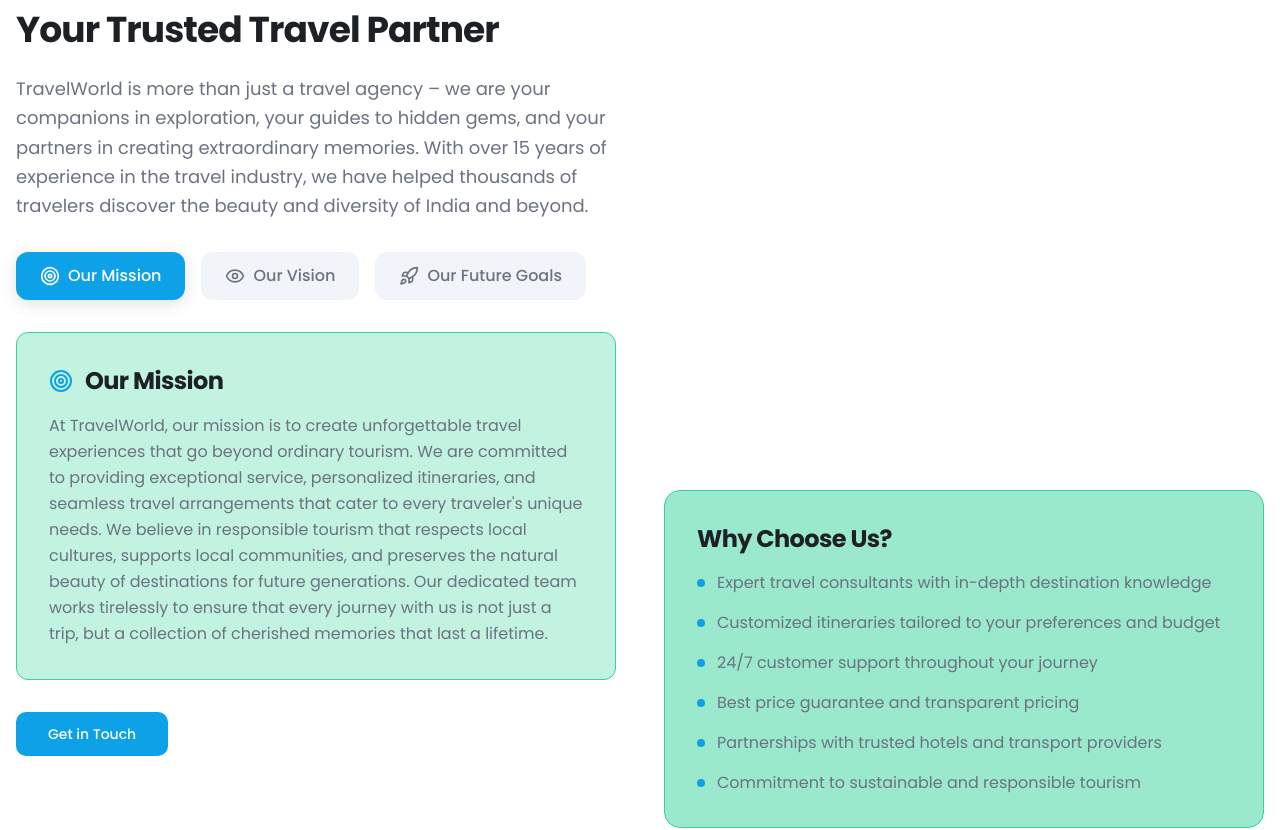
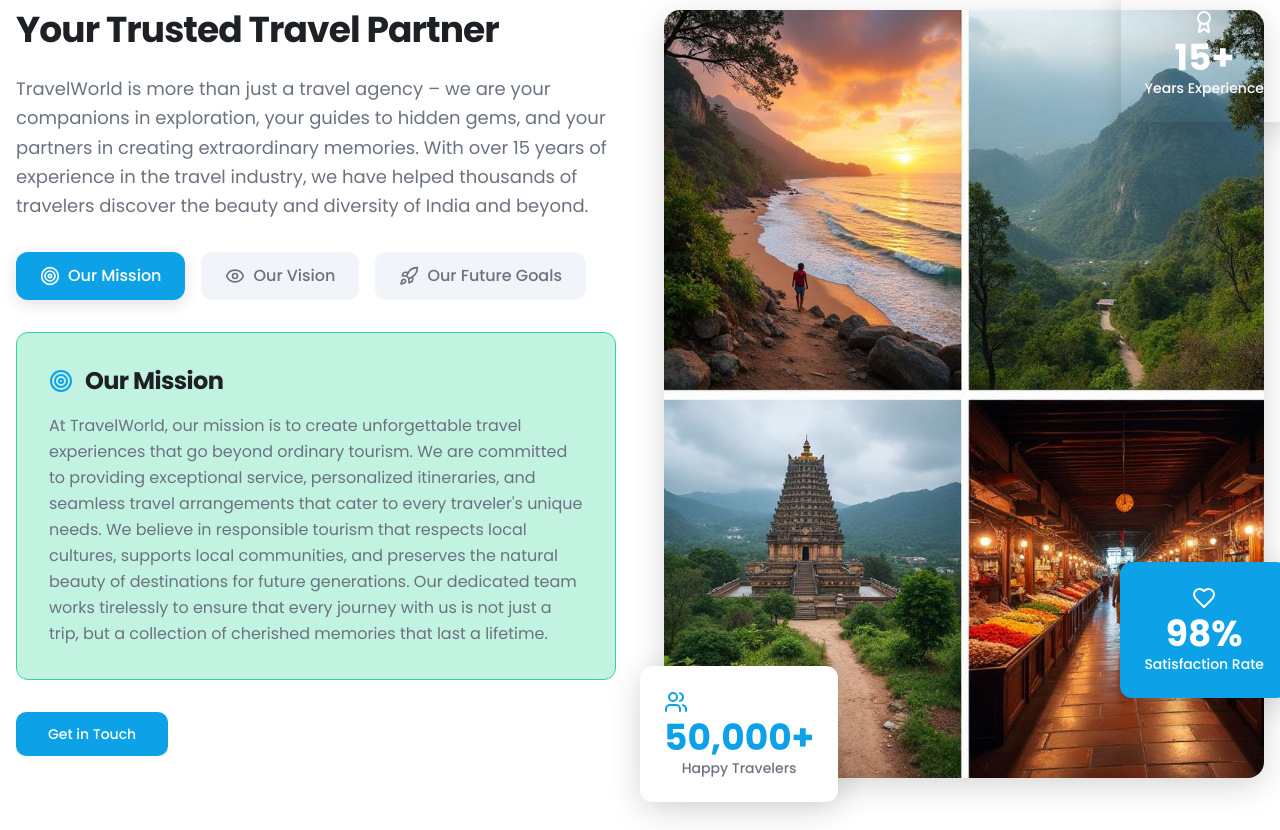
Before and after one commit to timberlin12/globetrot-render, a React (Vite) app: page /about in a window 1280 px wide. Shown: the part 550-1380 px from the top of the page. Built offline with nearby package versions, Linux system fonts and the light colour scheme; the HTML template or start-up script is replaced by a standard one.

Commit message:
Refactor About Page Images

```diff
--- a/src/pages/About.tsx
+++ b/src/pages/About.tsx
@@ -4,6 +4,7 @@ import { Footer } from '@/components/Footer';
 import { Target, Eye, Rocket, Users, Award, Heart } from 'lucide-react';
 import { Button } from '@/components/ui/button';
 import aboutHero from '@/assets/about-hero.jpg';
+import aboutCollage from '@/assets/about-collage.jpg';
 import { useNavigate } from 'react-router-dom';
 
 const About = () => {
@@ -27,12 +28,6 @@ const About = () => {
       content: 'Looking ahead, we are focused on expanding our global network of destinations while maintaining our commitment to sustainable and responsible tourism. We plan to introduce innovative travel packages that combine adventure with cultural immersion, implement advanced booking technologies for enhanced customer experience, and strengthen our partnerships with local communities to create more authentic travel experiences. We aim to achieve carbon neutrality in our operations by 2030, expand our team of expert travel consultants, and launch educational programs that promote environmental awareness among travelers. Our goal is to serve over 100,000 happy travelers annually while maintaining the personalized touch that makes TravelWorld special.',
     },
   };
-
-  const stats = [
-    { icon: Users, value: '50,000+', label: 'Happy Travelers' },
-    { icon: Award, value: '15+', label: 'Years Experience' },
-    { icon: Heart, value: '98%', label: 'Customer Satisfaction' },
-  ];
 
   return (
     <div className="min-h-screen">
@@ -116,56 +111,45 @@ const About = () => {
               </div>
             </div>
 
-            {/* Right: Stats & Values */}
-            <div>
-              <div className="bg-gradient-sunset p-8 rounded-2xl text-white mb-8">
-                <h3 className="text-3xl font-bold mb-6">Our Journey in Numbers</h3>
-                <div className="grid gap-6">
-                  {stats.map((stat, index) => {
-                    const Icon = stat.icon;
-                    return (
-                      <div key={index} className="flex items-center gap-4 bg-white/10 backdrop-blur-sm p-4 rounded-lg">
-                        <div className="bg-white/20 p-3 rounded-lg">
-                          <Icon className="w-8 h-8" />
-                        </div>
-                        <div>
-                          <div className="text-3xl font-bold">{stat.value}</div>
-                          <div className="text-white/90">{stat.label}</div>
-                        </div>
-                      </div>
-                    );
-                  })}
+            {/* Right: Image Collage */}
+            <div className="relative h-full min-h-[600px]">
+              <div className="rounded-2xl overflow-hidden shadow-large hover-lift h-full">
+                <img
+                  src={aboutCollage}
+                  alt="Travel destinations collage showcasing TravelWorld experiences"
+                  className="w-full h-full object-cover"
+                />
+              </div>
+
+              {/* Stats Overlay Cards */}
+              <div className="absolute -bottom-6 -left-6 bg-white p-6 rounded-xl shadow-large">
+                <div className="text-center">
+                  <div className="flex items-center gap-2 mb-1">
+                    <Users className="w-6 h-6 text-primary" />
+                  </div>
+                  <div className="text-4xl font-bold text-primary">50,000+</div>
+                  <div className="text-sm text-muted-foreground font-medium">Happy Travelers</div>
                 </div>
               </div>
 
-              <div className="bg-accent/50 p-8 rounded-2xl border border-accent">
-                <h3 className="text-2xl font-bold mb-4 text-foreground">Why Choose Us?</h3>
-                <ul className="space-y-4 text-muted-foreground">
-                  <li className="flex items-start gap-3">
-                    <div className="w-2 h-2 bg-primary rounded-full mt-2" />
-                    <span>Expert travel consultants with in-depth destination knowledge</span>
-                  </li>
-                  <li className="flex items-start gap-3">
-                    <div className="w-2 h-2 bg-primary rounded-full mt-2" />
-                    <span>Customized itineraries tailored to your preferences and budget</span>
-                  </li>
-                  <li className="flex items-start gap-3">
-                    <div className="w-2 h-2 bg-primary rounded-full mt-2" />
-                    <span>24/7 customer support throughout your journey</span>
-                  </li>
-                  <li className="flex items-start gap-3">
-                    <div className="w-2 h-2 bg-primary rounded-full mt-2" />
-                    <span>Best price guarantee and transparent pricing</span>
-                  </li>
-                  <li className="flex items-start gap-3">
-                    <div className="w-2 h-2 bg-primary rounded-full mt-2" />
-                    <span>Partnerships with trusted hotels and transport providers</span>
-                  </li>
-                  <li className="flex items-start gap-3">
-                    <div className="w-2 h-2 bg-primary rounded-full mt-2" />
-                    <span>Commitment to sustainable and responsible tourism</span>
-                  </li>
-                </ul>
+              <div className="absolute -top-6 -right-6 bg-gradient-sunset text-white p-6 rounded-xl shadow-large">
+                <div className="text-center">
+                  <div className="flex items-center gap-2 mb-1 justify-center">
+                    <Award className="w-6 h-6" />
+                  </div>
+                  <div className="text-4xl font-bold">15+</div>
+                  <div className="text-sm font-medium">Years Experience</div>
+                </div>
+              </div>
+
+              <div className="absolute bottom-20 -right-6 bg-primary text-primary-foreground p-6 rounded-xl shadow-large">
+                <div className="text-center">
+                  <div className="flex items-center gap-2 mb-1 justify-center">
+                    <Heart className="w-6 h-6" />
+                  </div>
+                  <div className="text-4xl font-bold">98%</div>
+                  <div className="text-sm font-medium">Satisfaction Rate</div>
+                </div>
               </div>
             </div>
           </div>
```
